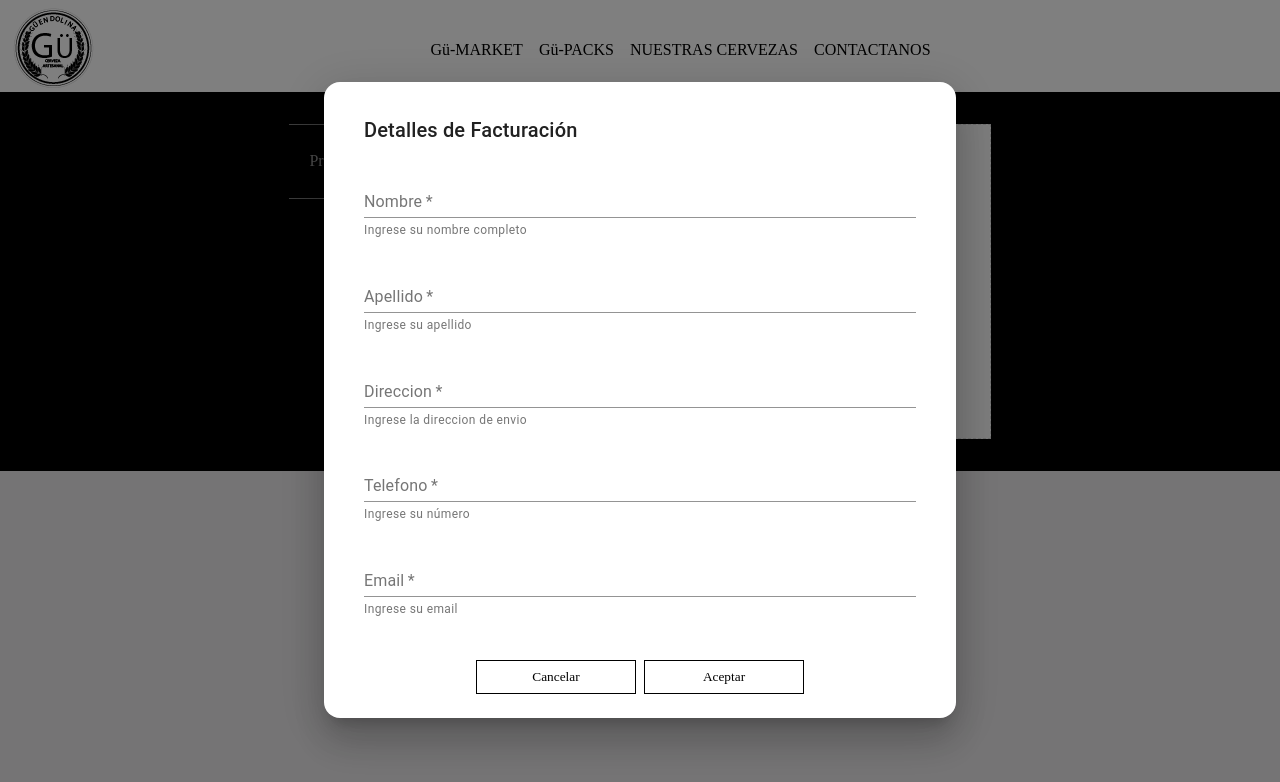
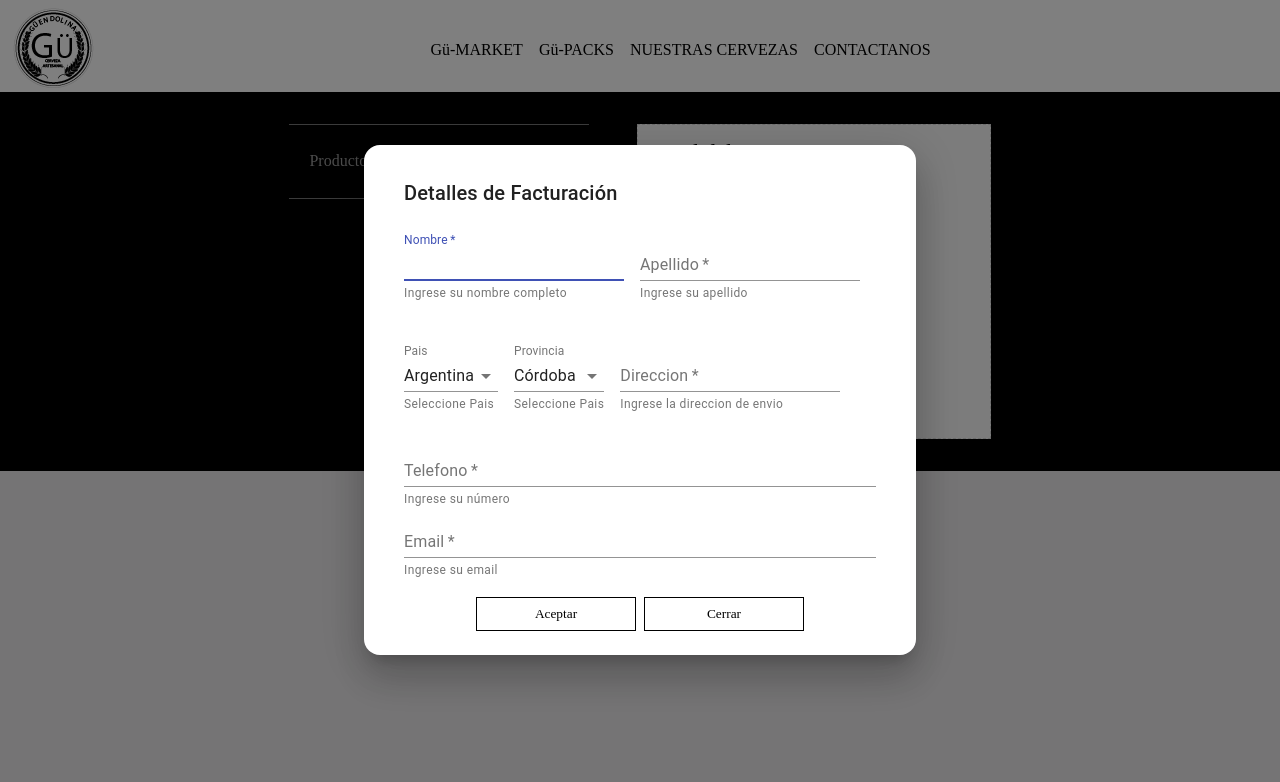
Before and after one commit to GuilleFerru/beer-ferrucci, a React (Create React App) app: page /cart in a window 1280 px wide. Both pictures are taken after a click on the button "Finalizar Compra". Shown: the top 782 px of the page. Built offline with nearby package versions, Linux system fonts and the light colour scheme.

Commit message:
Form terminado --  empezar validacion

```diff
--- /dev/null
+++ b/src/Services/Countries.js
@@ -0,0 +1,26 @@
+export const countries = [
+    {
+        value: 'AR',
+        label: 'Argentina',
+    },
+    {
+        value: 'BR',
+        label: 'Brazil',
+    },
+    {
+        value: 'CH',
+        label: 'Chile',
+    },
+    {
+        value: 'UR',
+        label: 'Uruguay',
+    },
+    {
+        value: 'BO',
+        label: 'Bolivia',
+    },
+    {
+        value: 'PR',
+        label: 'Paraguay',
+    },
+];
--- /dev/null
+++ b/src/Services/Provinces.js
@@ -0,0 +1,26 @@
+export const provinces = [
+    { "nombre_completo": "Provincia de Misiones", "fuente": "IGN", "iso_id": "AR-N", "nombre": "Misiones", "id": "54", "categoria": "Provincia", "iso_nombre": "Misiones", "centroide": { "lat": -26.8753965086829, "lon": -54.6516966230371 } },
+    { "nombre_completo": "Provincia de San Luis", "fuente": "IGN", "iso_id": "AR-D", "nombre": "San Luis", "id": "74", "categoria": "Provincia", "iso_nombre": "San Luis", "centroide": { "lat": -33.7577257449137, "lon": -66.0281298195836 } },
+    { "nombre_completo": "Provincia de San Juan", "fuente": "IGN", "iso_id": "AR-J", "nombre": "San Juan", "id": "70", "categoria": "Provincia", "iso_nombre": "San Juan", "centroide": { "lat": -30.8653679979618, "lon": -68.8894908486844 } },
+    { "nombre_completo": "Provincia de Entre Ríos", "fuente": "IGN", "iso_id": "AR-E", "nombre": "Entre Ríos", "id": "30", "categoria": "Provincia", "iso_nombre": "Entre Ríos", "centroide": { "lat": -32.0588735436448, "lon": -59.2014475514635 } },
+    { "nombre_completo": "Provincia de Santa Cruz", "fuente": "IGN", "iso_id": "AR-Z", "nombre": "Santa Cruz", "id": "78", "categoria": "Provincia", "iso_nombre": "Santa Cruz", "centroide": { "lat": -48.8154851827063, "lon": -69.9557621671973 } },
+    { "nombre_completo": "Provincia de Río Negro", "fuente": "IGN", "iso_id": "AR-R", "nombre": "Río Negro", "id": "62", "categoria": "Provincia", "iso_nombre": "Río Negro", "centroide": { "lat": -40.4057957178801, "lon": -67.229329893694 } },
+    { "nombre_completo": "Provincia del Chubut", "fuente": "IGN", "iso_id": "AR-U", "nombre": "Chubut", "id": "26", "categoria": "Provincia", "iso_nombre": "Chubut", "centroide": { "lat": -43.7886233529878, "lon": -68.5267593943345 } },
+    { "nombre_completo": "Provincia de Córdoba", "fuente": "IGN", "iso_id": "AR-X", "nombre": "Córdoba", "id": "14", "categoria": "Provincia", "iso_nombre": "Córdoba", "centroide": { "lat": -32.142932663607, "lon": -63.8017532741662 } },
+    { "nombre_completo": "Provincia de Mendoza", "fuente": "IGN", "iso_id": "AR-M", "nombre": "Mendoza", "id": "50", "categoria": "Provincia", "iso_nombre": "Mendoza", "centroide": { "lat": -34.6298873058957, "lon": -68.5831228183798 } },
+    { "nombre_completo": "Provincia de La Rioja", "fuente": "IGN", "iso_id": "AR-F", "nombre": "La Rioja", "id": "46", "categoria": "Provincia", "iso_nombre": "La Rioja", "centroide": { "lat": -29.685776298315, "lon": -67.1817359694432 } },
+    { "nombre_completo": "Provincia de Catamarca", "fuente": "IGN", "iso_id": "AR-K", "nombre": "Catamarca", "id": "10", "categoria": "Provincia", "iso_nombre": "Catamarca", "centroide": { "lat": -27.3358332810217, "lon": -66.9476824299928 } },
+    { "nombre_completo": "Provincia de La Pampa", "fuente": "IGN", "iso_id": "AR-L", "nombre": "La Pampa", "id": "42", "categoria": "Provincia", "iso_nombre": "La Pampa", "centroide": { "lat": -37.1315537735949, "lon": -65.4466546606951 } },
+    { "nombre_completo": "Provincia de Santiago del Estero", "fuente": "IGN", "iso_id": "AR-G", "nombre": "Santiago del Estero", "id": "86", "categoria": "Provincia", "iso_nombre": "Santiago del Estero", "centroide": { "lat": -27.7824116550944, "lon": -63.2523866568588 } },
+    { "nombre_completo": "Provincia de Corrientes", "fuente": "IGN", "iso_id": "AR-W", "nombre": "Corrientes", "id": "18", "categoria": "Provincia", "iso_nombre": "Corrientes", "centroide": { "lat": -28.7743047046407, "lon": -57.8012191977913 } },
+    { "nombre_completo": "Provincia de Santa Fe", "fuente": "IGN", "iso_id": "AR-S", "nombre": "Santa Fe", "id": "82", "categoria": "Provincia", "iso_nombre": "Santa Fe", "centroide": { "lat": -30.7069271588117, "lon": -60.9498369430241 } },
+    { "nombre_completo": "Provincia de Tucumán", "fuente": "IGN", "iso_id": "AR-T", "nombre": "Tucumán", "id": "90", "categoria": "Provincia", "iso_nombre": "Tucumán", "centroide": { "lat": -26.9478001830786, "lon": -65.3647579441481 } },
+    { "nombre_completo": "Provincia del Neuquén", "fuente": "IGN", "iso_id": "AR-Q", "nombre": "Neuquén", "id": "58", "categoria": "Provincia", "iso_nombre": "Neuquén", "centroide": { "lat": -38.6417575824599, "lon": -70.1185705180601 } },
+    { "nombre_completo": "Provincia de Salta", "fuente": "IGN", "iso_id": "AR-A", "nombre": "Salta", "id": "66", "categoria": "Provincia", "iso_nombre": "Salta", "centroide": { "lat": -24.2991344492002, "lon": -64.8144629600627 } },
+    { "nombre_completo": "Provincia del Chaco", "fuente": "IGN", "iso_id": "AR-H", "nombre": "Chaco", "id": "22", "categoria": "Provincia", "iso_nombre": "Chaco", "centroide": { "lat": -26.3864309061226, "lon": -60.7658307438603 } },
+    { "nombre_completo": "Provincia de Formosa", "fuente": "IGN", "iso_id": "AR-P", "nombre": "Formosa", "id": "34", "categoria": "Provincia", "iso_nombre": "Formosa", "centroide": { "lat": -24.894972594871, "lon": -59.9324405800872 } },
+    { "nombre_completo": "Provincia de Jujuy", "fuente": "IGN", "iso_id": "AR-Y", "nombre": "Jujuy", "id": "38", "categoria": "Provincia", "iso_nombre": "Jujuy", "centroide": { "lat": -23.3200784211351, "lon": -65.7642522180337 } },
+    { "nombre_completo": "Ciudad Autónoma de Buenos Aires", "fuente": "IGN", "iso_id": "AR-C", "nombre": "Ciudad Autónoma de Buenos Aires", "id": "02", "categoria": "Ciudad Autónoma", "iso_nombre": "Ciudad Autónoma de Buenos Aires", "centroide": { "lat": -34.6144934119689, "lon": -58.4458563545429 } },
+    { "nombre_completo": "Provincia de Buenos Aires", "fuente": "IGN", "iso_id": "AR-B", "nombre": "Buenos Aires", "id": "06", "categoria": "Provincia", "iso_nombre": "Buenos Aires", "centroide": { "lat": -36.6769415180527, "lon": -60.5588319815719 } },
+    { "nombre_completo": "Provincia de Tierra del Fuego, Antártida e Islas del Atlántico Sur", "fuente": "IGN", "iso_id": "AR-V", "nombre": "Tierra del Fuego, Antártida e Islas del Atlántico Sur", "id": "94", "categoria": "Provincia", "iso_nombre": "Tierra del Fuego", "centroide": { "lat": -82.52151781221, "lon": -50.7427486049785 } }
+]
--- a/src/components/Cart/Cart.js
+++ b/src/components/Cart/Cart.js
@@ -13,10 +13,24 @@ import { useHistory } from "react-router-dom";
 const useStyles = makeStyles((theme) => cartStyle(theme));
 
 
-const CartTotal = ({ subtotal }) => {
+const CartTotal = ({ items, subtotal }) => {
     const classes = useStyles();
     const [openDialog, setOpenDialog] = useState(false);
+    const [buyer, setBuyer] = useState([]);
     const { clear } = useContext(CartContext);
+
+    const closeDialog = (value) => {
+        setOpenDialog(value)
+    }
+
+    // useEffect (() => {
+    //     console.log('buyer',buyer)
+    // }, [buyer])
+
+    const createOrder = () =>{
+        console.log('create order')
+        console.log('buyer',buyer)
+    }
 
 
     return <aside className={classes.cartAside}>
@@ -38,16 +52,12 @@ const CartTotal = ({ subtotal }) => {
             </div>
         </div>
         <div>
-        <DialogComponent open={openDialog}
-            openDialog={setOpenDialog}
-            handleConfirm={() => setOpenDialog(false)}
-            closeDialog={() => setOpenDialog(false)}
-            title='Detalles de Facturación'
-            firstButton='Cancelar'
-            secondButton='Aceptar'
-        >
-            <Form/>
-        </DialogComponent>
+            <DialogComponent open={openDialog}
+                openDialog={setOpenDialog}
+                title='Detalles de Facturación'
+            >
+                <Form closeDialog={closeDialog} setBuyer={setBuyer} createOrder={createOrder} />
+            </DialogComponent>
             <ButtonGroup style={{ margin: 'auto' }} handleConfirm={e => setOpenDialog(true)}
                 handleClose={clear}
                 firstButton='Finalizar Compra'
--- a/src/components/Form/Form.js
+++ b/src/components/Form/Form.js
@@ -2,21 +2,28 @@
 import React, { useState } from 'react';
 import 'poppins-font';
 import TextField from '@material-ui/core/TextField'
+import MenuItem from '@material-ui/core/MenuItem';
 import { makeStyles } from '@material-ui/core';
 import { formStyle } from './FormStyle';
+import { ButtonGroup } from '../commonComponents/ButtonGroup/ButtonGroup';
+import { countries } from '../../Services/Countries'
+import { provinces } from '../../Services/Provinces';
 
 
 const initialInfo = {
     name: '',
     lastname: '',
+    country: 'AR',
+    province: 'Córdoba',
     adress: '',
     telephone: '',
     email: ''
+
 }
 
 const useStyles = makeStyles((theme) => formStyle(theme));
 
-export const Form = props => {
+export const Form = ({ closeDialog, setBuyer, createOrder }) => {
     const [userInfo, setUserInfo] = useState(initialInfo)
     const classes = useStyles();
 
@@ -27,67 +34,122 @@ export const Form = props => {
         })
     }
 
+    const handleSubmit = e => {
+        e.preventDefault();
+        setBuyer(userInfo)
+        createOrder();
+        closeDialog(false)
+
+    }
+
+    const handleCancel = e => {
+        e.preventDefault();
+        closeDialog(false)
+    }
+
     // useEffect(()=>{
     //     console.log(userInfo)
     // },[userInfo])
 
     return <div className={classes.container}>
         <form autoComplete='off' noValidate>
+            <div>
                 <TextField
+                    autoFocus
                     required
                     label="Nombre"
                     value={userInfo.name}
-                multiline
-                fullWidth
                     margin="normal"
                     name="name"
                     onChange={handleChange}
                     helperText="Ingrese su nombre completo"
+                    className={classes.textField}
                 />
                 <TextField
                     required
                     label="Apellido"
                     value={userInfo.lastname}
-                multiline
-                fullWidth
                     margin="normal"
                     name="lastname"
                     onChange={handleChange}
                     helperText="Ingrese su apellido"
+                    className={classes.textField}
                 />
+            </div>
+            <div>
+                <TextField
+                    select
+                    label="Pais"
+                    margin="normal"
+                    name="country"
+                    value={userInfo.country}
+                    onChange={handleChange}
+                    helperText="Seleccione Pais"
+                    className={classes.textField}
+                >
+                    {countries.map((option) => (
+                        <MenuItem key={option.value} value={option.value}>
+                            {option.label}
+                        </MenuItem>
+                    ))}
+                </TextField>
+                <TextField
+                    select
+                    label="Provincia"
+                    margin="normal"
+                    name="province"
+                    value={userInfo.province}
+                    onChange={handleChange}
+                    helperText="Seleccione Pais"
+                    disabled={userInfo.country !== 'AR' ? true : false}
+                    className={classes.textField}
+                >
+                    {provinces.map((option) => (
+                        <MenuItem key={option.id} value={option.nombre}>
+                            {option.nombre}
+                        </MenuItem>
+                    ))}
+                </TextField>
                 <TextField
                     required
                     label="Direccion"
                     value={userInfo.adress}
-                multiline
-                fullWidth
                     margin="normal"
                     name="adress"
                     onChange={handleChange}
                     helperText="Ingrese la direccion de envio"
+                    className={classes.textField}
                 />
+            </div>
+            <div>
                 <TextField
                     required
                     label="Telefono"
                     value={userInfo.telephone}
-                multiline
                     fullWidth
-                margin="normal"
                     name="telephone"
                     onChange={handleChange}
                     helperText="Ingrese su número"
+                    className={classes.textField}
                 />
                 <TextField
                     required
                     label="Email"
                     value={userInfo.email}
-                multiline
                     fullWidth
-                margin="normal"
                     name="email"
                     onChange={handleChange}
                     helperText="Ingrese su email"
+                    className={classes.textField}
                 />
+            </div>
+            <ButtonGroup
+                handleConfirm={handleSubmit}
+                handleClose={handleCancel}
+                firstButton='Aceptar'
+                secondButton='Cerrar'
+            />
+
         </form>
     </div>
 
--- a/src/components/Form/FormStyle.js
+++ b/src/components/Form/FormStyle.js
@@ -1,15 +1,23 @@
 export const formStyle = theme => {
     return ({
-        container:{
-            fontFamily: 'poppins !important',
-            '& form':{
-                fontFamily: 'poppins !important',
-                '& .MuiInputBase-input-root':{
-                    fontFamily: 'poppins',
+        container: {
+            '& form': {
+                display: 'flex',
+                flexFlow: 'column nowrap',
+                rowGap: '1em',
+                '& > div:nth-child(4)': {
+                    // border: '1px solid red',
+                    display: 'flex',
+                    flexFlow: 'row nowrap !important',
+                    justifyContent: 'center',
+                    alignItems: 'center',
+                    columnGap: '0.5em'
                 }
             }
         },
-
-
+        textField: {
+            marginRight: theme.spacing(2),
+            // width: '15ch',
+        },
     })
 }
--- a/src/components/commonComponents/Dialog/DialogComponent.js
+++ b/src/components/commonComponents/Dialog/DialogComponent.js
@@ -1,13 +1,13 @@
 import React from 'react';
 import 'poppins-font';
-import { makeStyles, DialogTitle, DialogContent, DialogActions, Dialog } from '@material-ui/core'
+import { makeStyles, DialogTitle, DialogContent, Dialog } from '@material-ui/core'
 import { dialogComponentStyle } from './DialogComponentSytle';
-import { ButtonGroup } from '../ButtonGroup/ButtonGroup';
+
 
 const useStyles = makeStyles((theme) => dialogComponentStyle(theme));
 
 export const DialogComponent = props => {
-    const { open, openDialog, title, children, firstButton, secondButton, handleConfirm, closeDialog } = props;
+    const { open, openDialog, title, children, closeDialog } = props;
     const classes = useStyles();
 
     const handleClose = () => {
@@ -22,13 +22,13 @@ export const DialogComponent = props => {
         <DialogContent>
             {children}
         </DialogContent>
-        <DialogActions style={{ display: 'flex', justifyContent: 'center', flexFlow: 'row wrap' }}>
+        {/* <DialogActions style={{ display: 'flex', justifyContent: 'center', flexFlow: 'row wrap' }}>
             <ButtonGroup  handleConfirm={handleConfirm}
             handleClose={handleClose}
             firstButton={firstButton}
             secondButton={secondButton}
             />
-        </DialogActions>
+        </DialogActions> */}
     </Dialog >
 
 }
--- a/src/components/commonComponents/Dialog/DialogComponentSytle.js
+++ b/src/components/commonComponents/Dialog/DialogComponentSytle.js
@@ -12,12 +12,7 @@ export const dialogComponentStyle = theme => {
             },
             '& .MuiDialogActions-root': {
                 fontFamily: 'poppins !important',
-                marginTop: '1em',
-                '& > div':{
-                    display: 'flex',
-                    flexFlow: 'row wrap',
-                    columnGap: '0.5em'
-                }
+                marginTop: '1em'
             }
         }
     })
```
Also changed, not shown: src/Services/CervezaData.js (renamed from src/screens/Services/CervezaData.js). Lines whose indentation alone changed are shown as unchanged.
